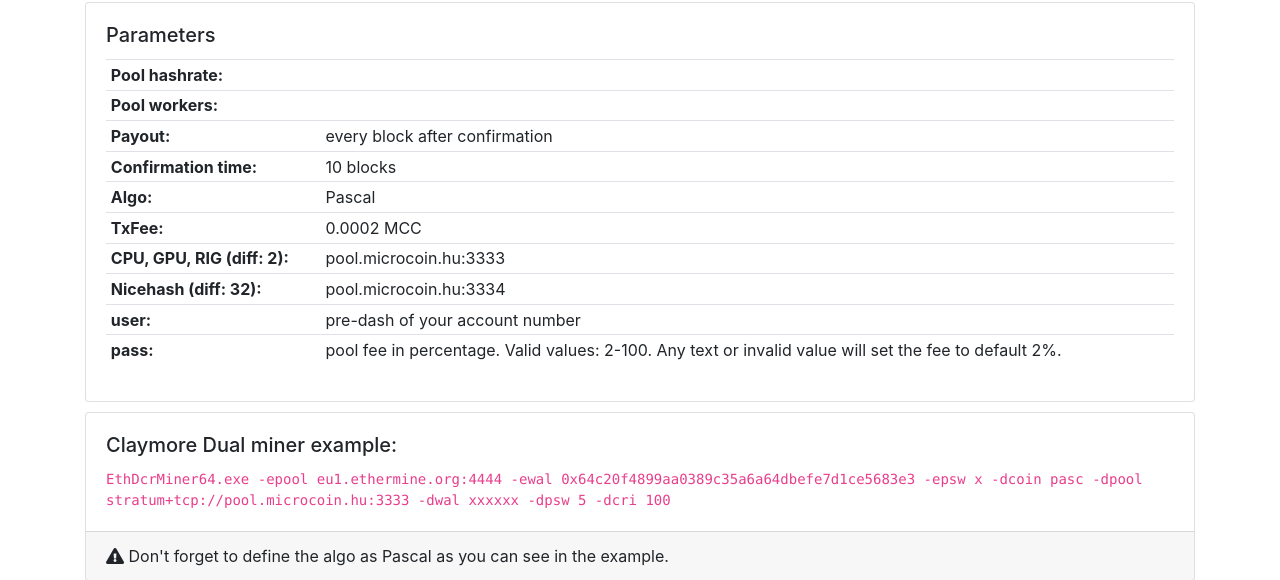
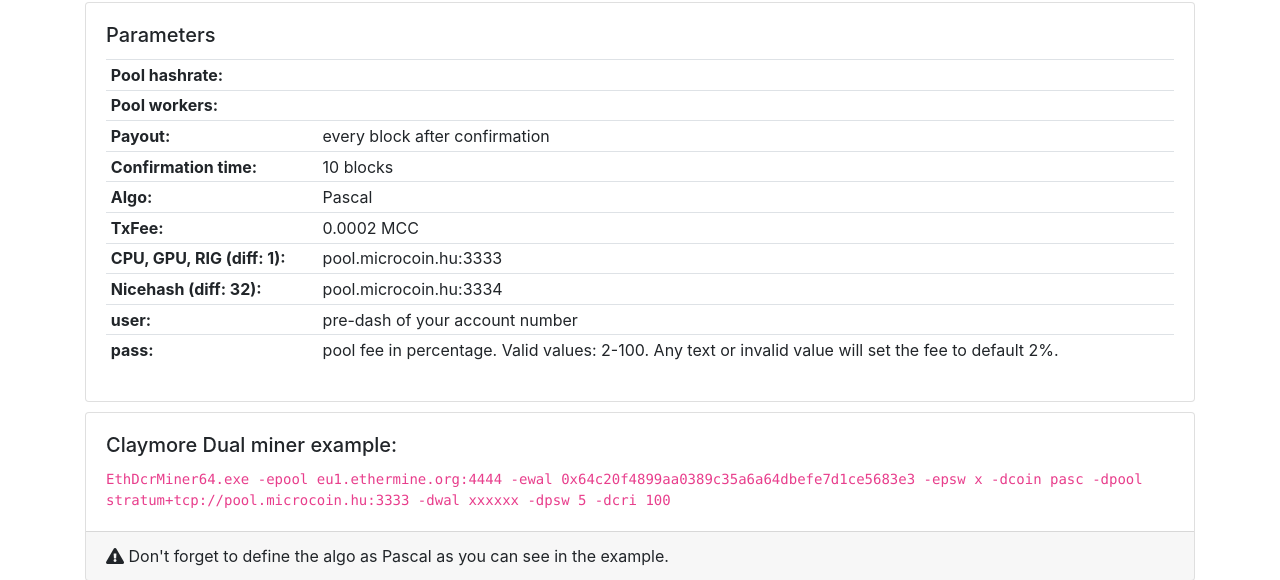
Before and after one commit to tamasvegera/ProtoPool, a PHP site: page /pool_data/ in a window 1280 px wide. Shown: the part 511-1091 px from the top of the page. Run offline with PHP 8.4, Linux system fonts and the light colour scheme; data that the repository does not hold is empty; some libraries are stand-ins or nearby versions.

Commit message:
Update index.php
changed diff 2 to diff 1

```diff
--- a/Frontend/index.php
+++ b/Frontend/index.php
@@ -73,7 +73,7 @@
 			<tr><th align="right">Confirmation time:</th><td>10 blocks</td></tr>
 			<tr><th align="right">Algo:</th><td>Pascal</td></tr>
 			<tr><th align="right">TxFee:</th><td>0.0002 MCC</td></tr>
-			<tr><th align="right">CPU, GPU, RIG (diff: 2):</th><td>pool.microcoin.hu:3333</td></tr>
+			<tr><th align="right">CPU, GPU, RIG (diff: 1):</th><td>pool.microcoin.hu:3333</td></tr>
 			<tr><th align="right">Nicehash (diff: 32):</th><td>pool.microcoin.hu:3334</td></tr>
 			<tr><th align="right">user:</th><td>pre-dash of your account number</td></tr>
 			<tr><th align="right">pass:</th><td>pool fee in percentage. Valid values: 2-100. Any text or invalid value will set the fee to default 2%.</td></tr>
```
